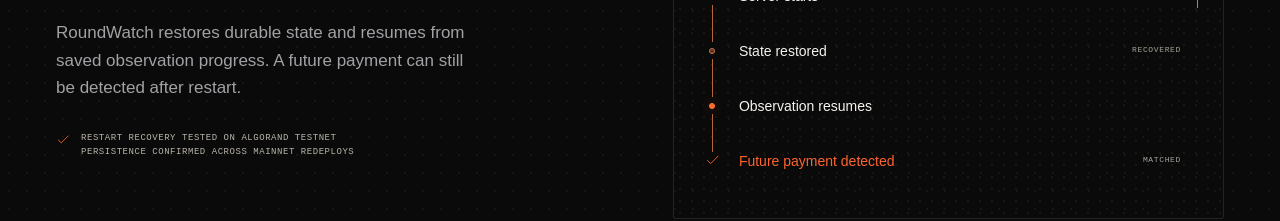
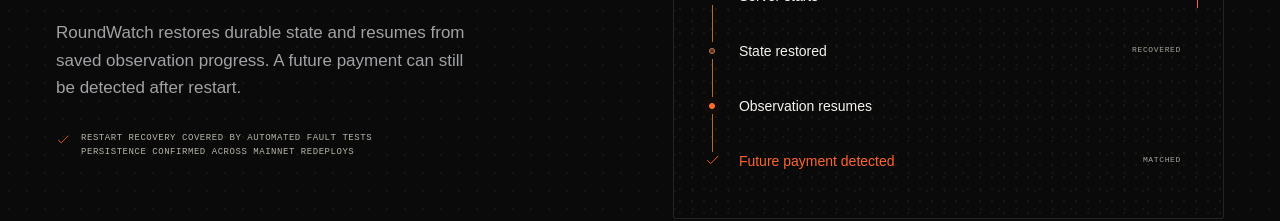
Before and after one commit to Vladyslav-webDev/RoundWatch, a React (Vite) app in the folder apps/landing/: page / in a window 1280 px wide. Shown: the part 6100-6321 px from the top of the page. Built offline with nearby package versions, Linux system fonts and the light colour scheme; a web font is replaced by a local one.

Commit message:
copy: make resilience proof evergreen

```diff
--- a/apps/landing/src/Resilience.tsx
+++ b/apps/landing/src/Resilience.tsx
@@ -118,7 +118,7 @@
         </p>
         <span className="proof-note mono">
           <Icon name="check" />
-          Restart recovery tested on Algorand TestNet
+          Restart recovery covered by automated fault tests
           <br />
           persistence confirmed across MainNet redeploys
         </span>
```
